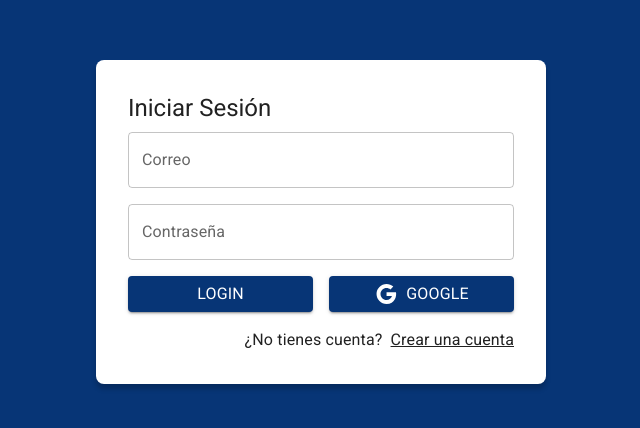
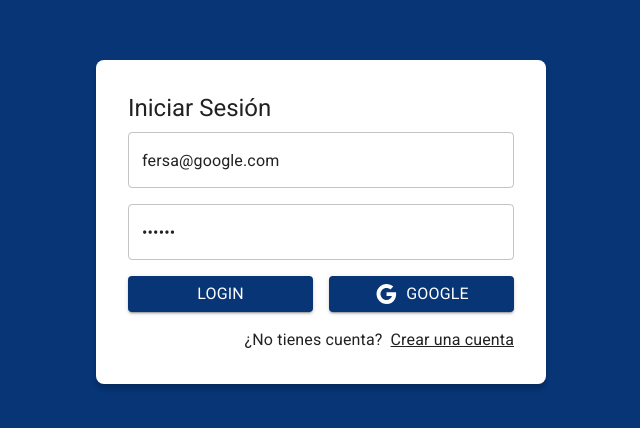
Before and after one commit to fersanti2896/19-curso-react-redux-firebase, a React (Vite) app: page /auth/login in a window 1280 px wide. Shown: the part 178-606 px from the top of the page, without its empty margins (319-959 px from the left). Built offline with nearby package versions, Linux system fonts and the light colour scheme.

Commit message:
Manejo de formulario con thunks en LoginPage.jsx

```diff
--- a/src/auth/pages/LoginPage.jsx
+++ b/src/auth/pages/LoginPage.jsx
@@ -1,37 +1,73 @@
+import { useDispatch } from 'react-redux';
 import { Link as RouterLink } from 'react-router-dom';
 import { Google } from '@mui/icons-material';
 import { Button, Grid, Link, TextField, Typography } from '@mui/material';
 import { AuthLayout } from '../layout/AuthLayout';
+import { useForm } from '../../hooks';
+import { useEffect } from 'react';
+import { checkingAuthentication, startGoogleSingIn } from '../../store/auth';
 
 export const LoginPage = () => {
+    const dispatch = useDispatch();
+
+    const { email, password, onInputChange } = useForm({
+        email: 'fersa@google.com',
+        password: '123456'
+    });
+
+    const onSubmit = ( event ) => {
+        event.preventDefault();
+        console.log({ email, password })
+
+        dispatch( checkingAuthentication() );
+    }
+
+    const onGoogleSingIn = () => {
+        console.log('onGoogleSingIn')
+        dispatch( startGoogleSingIn() );
+    }
+
+    useEffect(() => {
+        dispatch( checkingAuthentication() )
+    }, [])
+
+
     return (
         <>
             <AuthLayout title='Iniciar Sesión'>
-            <form>
+                <form onSubmit={ onSubmit }>
                     <Grid container>
                         <Grid item sx={{ mb: 2 }} xs={ 12 } >
-                            <TextField label='Correo'
+                            <TextField  name="email"
                                         placeholder='correo@google.com'
+                                        onChange={ onInputChange }
                                         type='email'
+                                        value={ email }
                                         fullWidth />
                         </Grid>
 
                         <Grid item sx={{ mb: 2 }} xs={ 12 }>
-                            <TextField label='Contraseña'
+                            <TextField  name='password'
                                         placeholder='Contraseña'
+                                        onChange={ onInputChange }
                                         type='password'
+                                        value={ password }
                                         fullWidth />
                         </Grid>
 
                         <Grid container spacing={ 2 } sx={{ mb: 2 }}>
                             <Grid item xs={ 12 } sm={ 6 }>
-                                <Button fullWidth variant='contained'>
+                                <Button fullWidth
+                                        type='submit'
+                                        variant='contained'>
                                 <Typography>Login</Typography>
                                 </Button>
                             </Grid>
 
                             <Grid item xs={ 12 } sm={ 6 }>
-                                <Button fullWidth variant='contained'>
+                                <Button fullWidth
+                                        onClick={ onGoogleSingIn }
+                                        variant='contained'>
                                     <Google />
                                     <Typography sx={{ ml: 1 }}>Google</Typography>
                                 </Button>
--- /dev/null
+++ b/src/hooks/index.js
@@ -0,0 +1,2 @@
+
+export * from './useForm';
--- /dev/null
+++ b/src/hooks/useForm.js
@@ -0,0 +1,28 @@
+import { useState } from 'react';
+
+export const useForm = ( initialForm = {} ) => {
+    const [ formState, setFormState ] = useState( initialForm );
+
+    /* Función que permite cambiar el valor de un input */
+    const onInputChange = ( { target } ) => {
+        const { name, value } = target;
+
+        setFormState({
+            ...formState,
+            [ name ]: value
+        })
+    }
+
+    /* Función que permite resetar los valores por defecto del formulario */
+    const onResetForm = () => {
+        setFormState( initialForm );
+    }
+
+    /* Expone la desestructuración del formState (propiedades) */
+    return {
+        ...formState,
+        formState,
+        onInputChange,
+        onResetForm
+    }
+}
--- a/src/store/auth/authSlice.js
+++ b/src/store/auth/authSlice.js
@@ -3,7 +3,7 @@ import { createSlice } from '@reduxjs/toolkit';
 export const authSlice = createSlice({
     name: 'auth',
     initialState: {
-        status: 'checking', // 'not-authenticated', 'authenticated'
+        status: 'not-authenticated', // 'checking', 'not-authenticated', 'authenticated'
         uid: null,
         email: null,
         displayName: null,
@@ -18,7 +18,7 @@ export const authSlice = createSlice({
 
         },
         checkingCredentials: ( state ) => {
-
+            state.status = 'checking';
         }
     }
 });
--- a/src/store/auth/index.js
+++ b/src/store/auth/index.js
@@ -1,2 +1,3 @@
 
 export * from './authSlice';
+export * from './thunks';
--- /dev/null
+++ b/src/store/auth/thunks.js
@@ -0,0 +1,13 @@
+import { checkingCredentials } from "./"
+
+export const checkingAuthentication = ( email, password ) => {
+    return async( dispatch ) => {
+        dispatch( checkingCredentials() );
+    }
+}
+
+export const startGoogleSingIn = () => {
+    return async( dispatch ) => {
+        dispatch( checkingCredentials() );
+    }
+}
```
Lines whose indentation alone changed are shown as unchanged.
